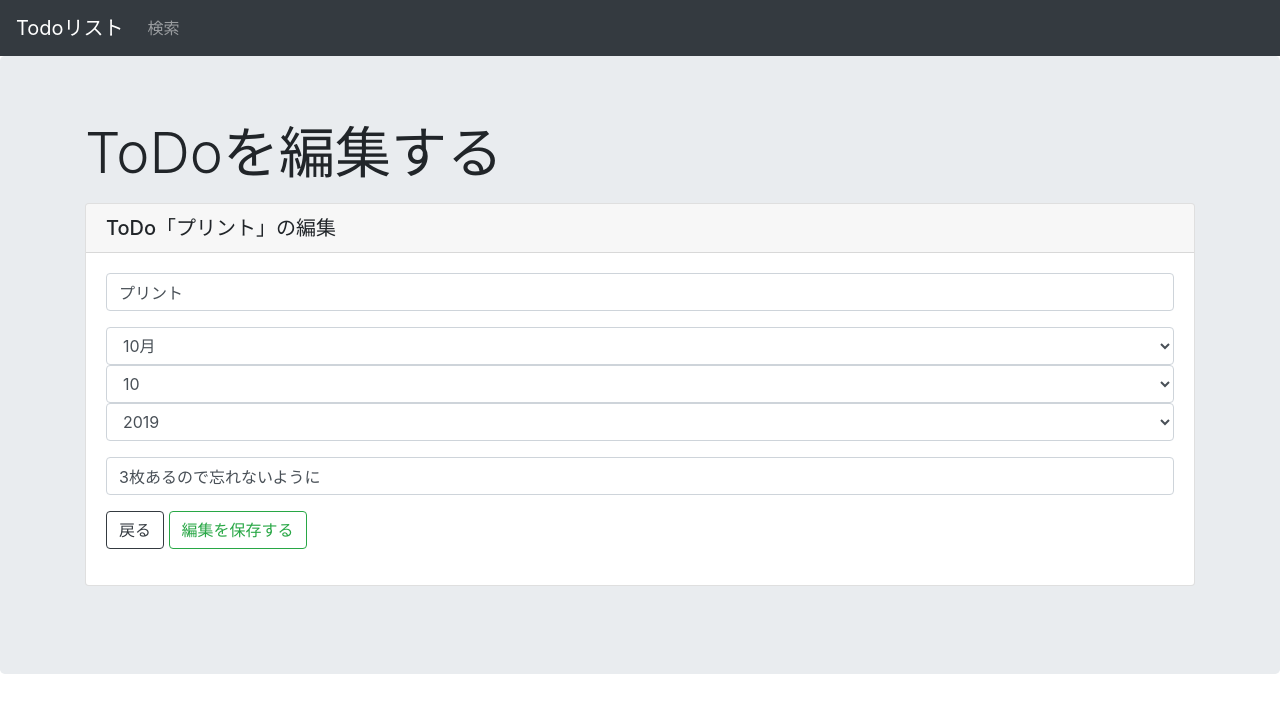
After one commit to tatuu/ToDoList, a Django app: page /task/22 in a window 1280 px wide. The commit adds this page. Shown: the top 713 px of the page. Run offline with Django 3.2, Linux system fonts and the light colour scheme; data comes from the database, SQL or seed files in the repository; both versions use the stored data as it was after the commit; some libraries are stand-ins or nearby versions.

Commit message:
[add] ToDoの編集機能を追加

```diff
--- a/project/todo/templates/todo/list.html
+++ b/project/todo/templates/todo/list.html
@@ -82,7 +82,9 @@
         {% else %}
             {% for i in taskdata %}
             <div class="card mb-2">
-                <h5 class="card-header">{{i.title}}</h5>
+                <h5 class="card-header">
+                    <a href="{% url 'todo:task' i.id%}">{{i.title}}</a>
+                </h5>
                 {% if i.text %}
                 <div class="card-body">
                     <h5 class="card-title">メモ</h5>
--- /dev/null
+++ b/project/todo/templates/todo/task.html
@@ -0,0 +1,47 @@
+
+{% extends "todo/base.html" %}
+
+{% block title %}ToDo編集{% endblock title %}
+
+{% block content %}
+
+<div class="jumbotron">
+    <div class="container">
+        {% for message in messages %}
+            <div class="alert alert-success" role="alert">{{ message }}</div>
+        {% endfor %}
+
+        {% for error in form.non_field_errors %}
+            <div class="alert alert-danger" role="alert">{{ error }}</div>
+        {% endfor %}
+
+        <p class="display-4">ToDoを編集する</p>
+
+        <form method = "post">
+        {% csrf_token %}
+            <div class="card mb-4">
+                <h5 class="card-header">ToDo「{{taskdata.title}}」の編集</h5>
+                <div class="card-body">
+                        <div class = "form-group">
+                            <div class = "mb-3">
+                                {{form.title}}
+                            </div>
+                            <div class = "mb-3">
+                                {{form.deadline_date}}
+                            </div>
+                            <div class = "mb-3">
+                                {{form.text}}
+                            </div>
+                            <button class="btn btn-outline-dark my-2 my-sm-0" type="button" onclick="location.href='{% url 'todo:list' taskdata.list.id %}'" name="back">戻る</button>
+                            <button class="btn btn-outline-success my-2 my-sm-0" type="submit" name="submit">編集を保存する</button>
+                        </div>
+                </div>
+            </div>
+        </form>
+    </div>
+
+
+
+</div>
+
+{% endblock %}
--- a/project/todo/urls.py
+++ b/project/todo/urls.py
@@ -5,6 +5,7 @@ app_name = 'todo'
 urlpatterns = [
     path('', views.index, name='index'),
     path('list/<int:list_id>', views.list, name="list"),
+    path('task/<int:task_id>', views.task, name="task"),
     path('search', views.search, name="search"),
     path('search_result/', views.search_result, name="search_result"),
 ]
--- a/project/todo/views.py
+++ b/project/todo/views.py
@@ -98,7 +98,7 @@ def list(request, list_id):
             break
 
 
-    if form.is_valid() and create_task:
+    if form.is_valid():
         task = Task()
         task.title = form.cleaned_data['title']
         task.deadline_date = form.cleaned_data['deadline_date']
@@ -158,6 +158,45 @@ def list(request, list_id):
     }
     return render(request, 'todo/list.html', params)
 
+def task(request, task_id):
+    taskdata = Task.objects.get(id=task_id)
+    form = TaskForm(request.POST or None)
+
+    def check_task(title):
+        if len(title) >= 30:
+            form.add_error(None, 'ToDo名が31文字以上入力されています')
+            return False
+
+        td = Task.objects.filter(list=taskdata.list)
+        for t in td:
+            if t.title == title:
+                form.add_error(None, '同じToDo名のタスクが既に存在します')
+                return False
+
+        return True
+
+    if form.is_valid():
+        check_title = form.cleaned_data['title']
+        if check_task(check_title):
+            taskdata.title = check_title
+            taskdata.deadline_date = form.cleaned_data['deadline_date']
+            taskdata.text = form.cleaned_data['text']
+            taskdata.save()
+            messages.success(request, '編集内容を保存しました')
+    else:
+        form = TaskForm(initial = {
+            'title': taskdata.title,
+            'deadline_date': taskdata.deadline_date,
+            'text': taskdata.text,
+        })
+
+    params = {
+        'form' : form,
+        'taskdata' : taskdata,
+    }
+
+    return render(request, 'todo/task.html', params)
+
 def search(request):
     return render(request, 'todo/search.html')
 
```
Also changed, not shown: README.md, project/db.sqlite3.
